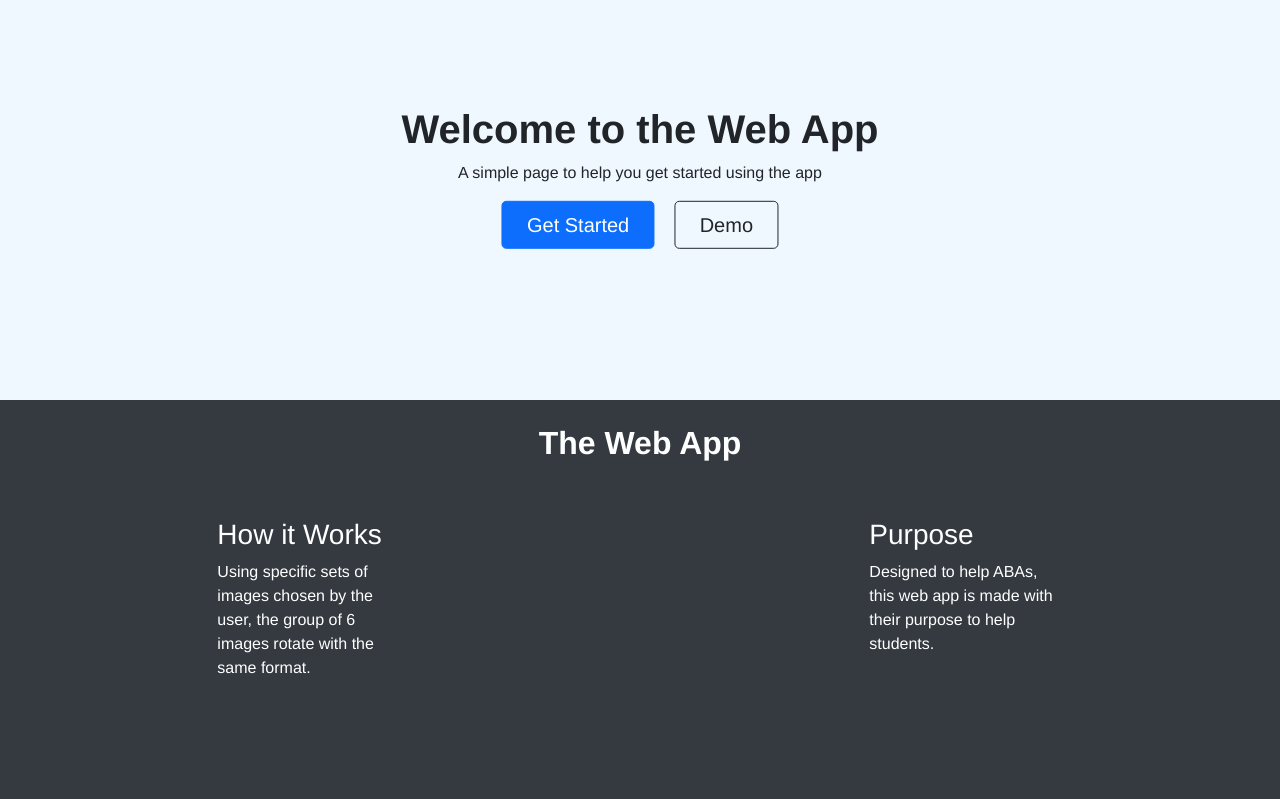
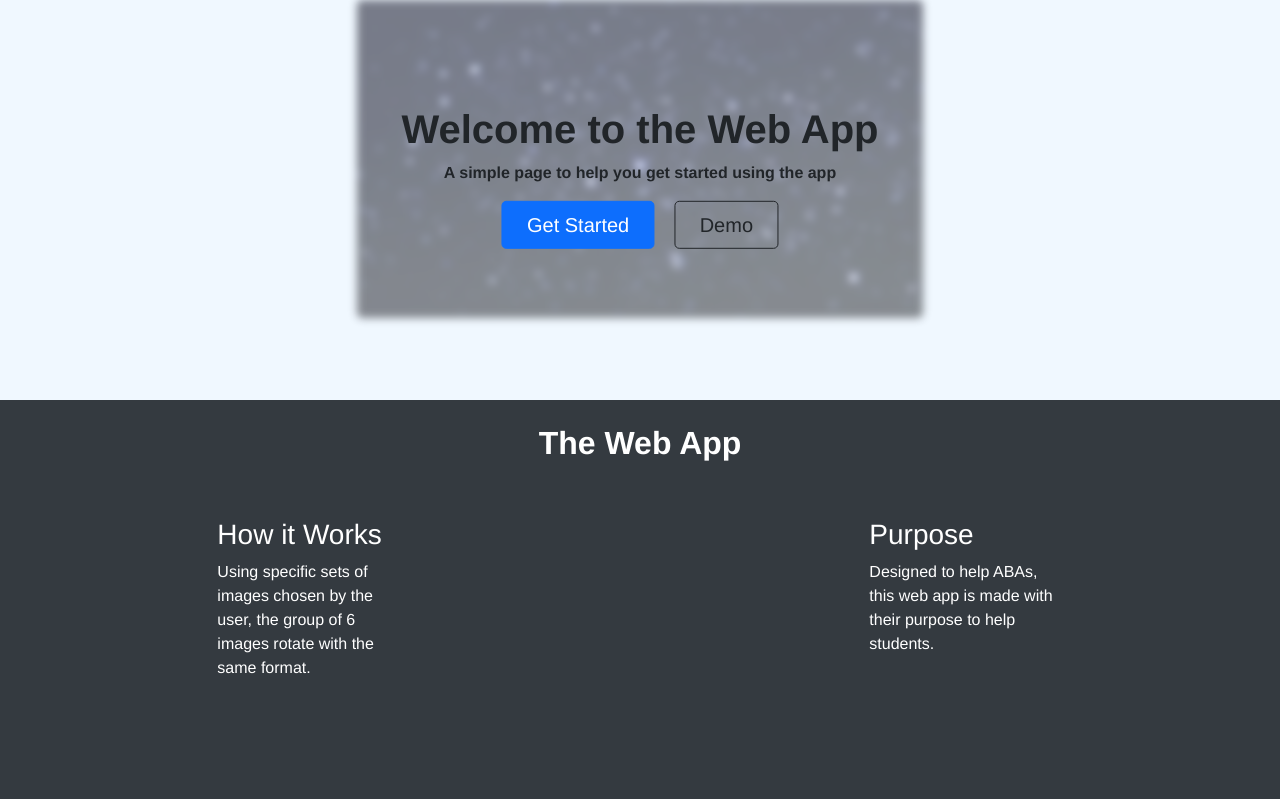
Before and after one commit to OtaSteven/Error-404, a PHP site: page /Home.php in a window 1280 px wide. Shown: the part 56-855 px from the top of the page. Run offline with PHP 8.4, Linux system fonts and the light colour scheme.

Commit message:
added gif so home doesn't feel empty

```diff
--- a/WebContent/Home.php
+++ b/WebContent/Home.php
@@ -67,10 +67,11 @@ session_start();
   </section>
 
 <!-- landing page welcome and body -->
-    <header class="hHeader container-fluid">
+    <header class="head container-fluid">
+      <img class="blur" src="images/tempgif.gif" alt="temp">
       <div class="welcome">
         <h1 class="fw-bolder">Welcome to the Web App</h1>
-        <p class="fw-normal">A simple page to help you get started using the app</p>
+        <p class="fw-bold">A simple page to help you get started using the app</p>
         <a class="btn btn-primary btn-lg px-4 me-sm-3" href="SignUp.html" target="_blank">Get Started</a>
         <a class="btn btn-outline-dark btn-lg px-4" href="demo.php" target="_blank">Demo</a> <!-- links to presentation page -->
       </div>
--- a/WebContent/css/style.css
+++ b/WebContent/css/style.css
@@ -35,6 +35,21 @@ header /* background for header */
 {
     background-color: aliceblue;
     height: 50vh;
+}
+img
+{
+    display: block;
+    margin-left: auto;
+    margin-right: auto;
+    width: 45%;
+    height: auto;
+    opacity: 0.5;
+    border-radius: 5px;
+    z-index: -1;
+}
+.blur
+{
+    filter: blur(4px);
 }
 .welcome /* css for header text*/
 {
```
Also changed, not shown: WebContent/SignUp.html (+10 -6 lines), WebContent/images/tempgif.gif (added), WebContent/js/script.js (deleted).
